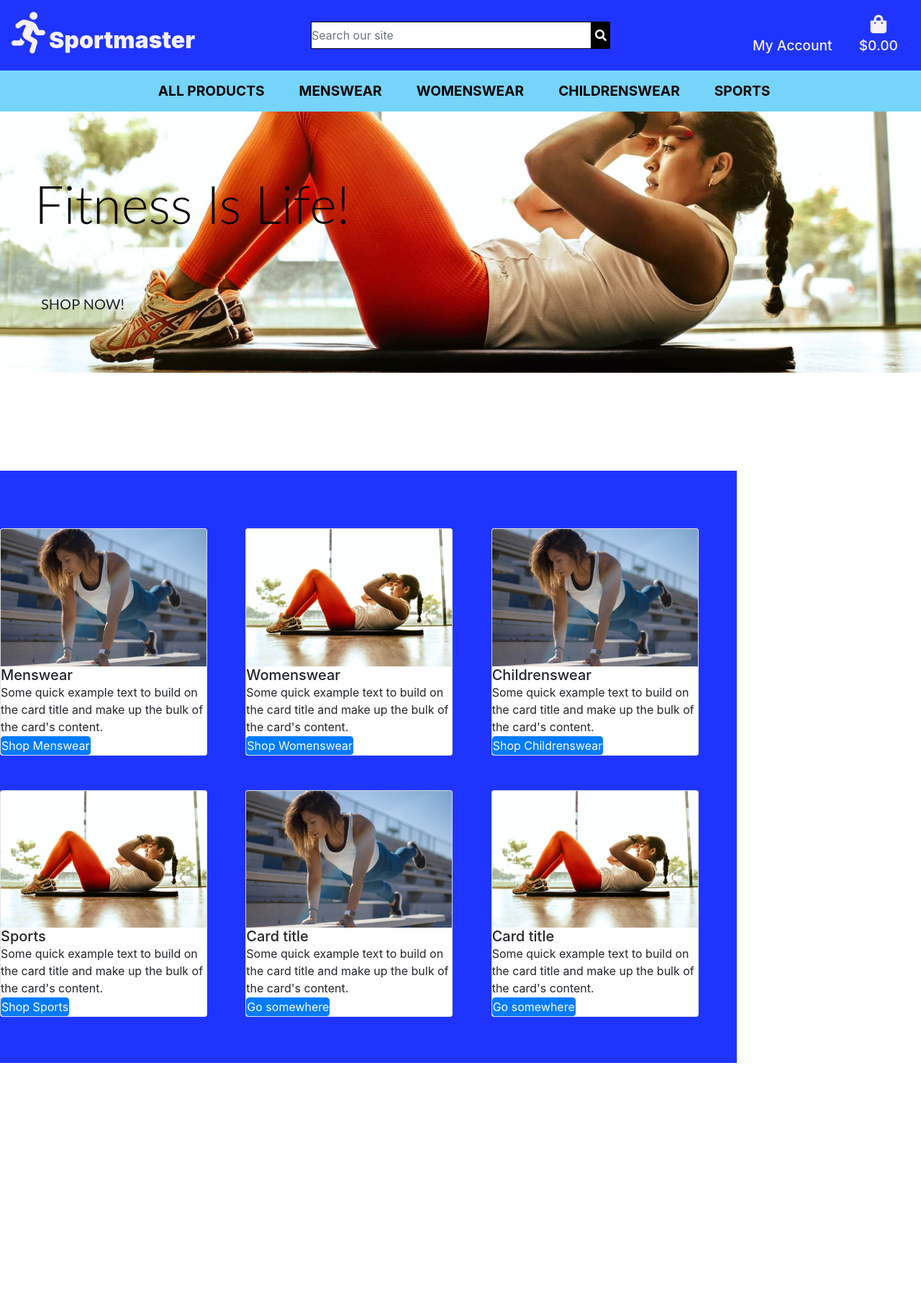
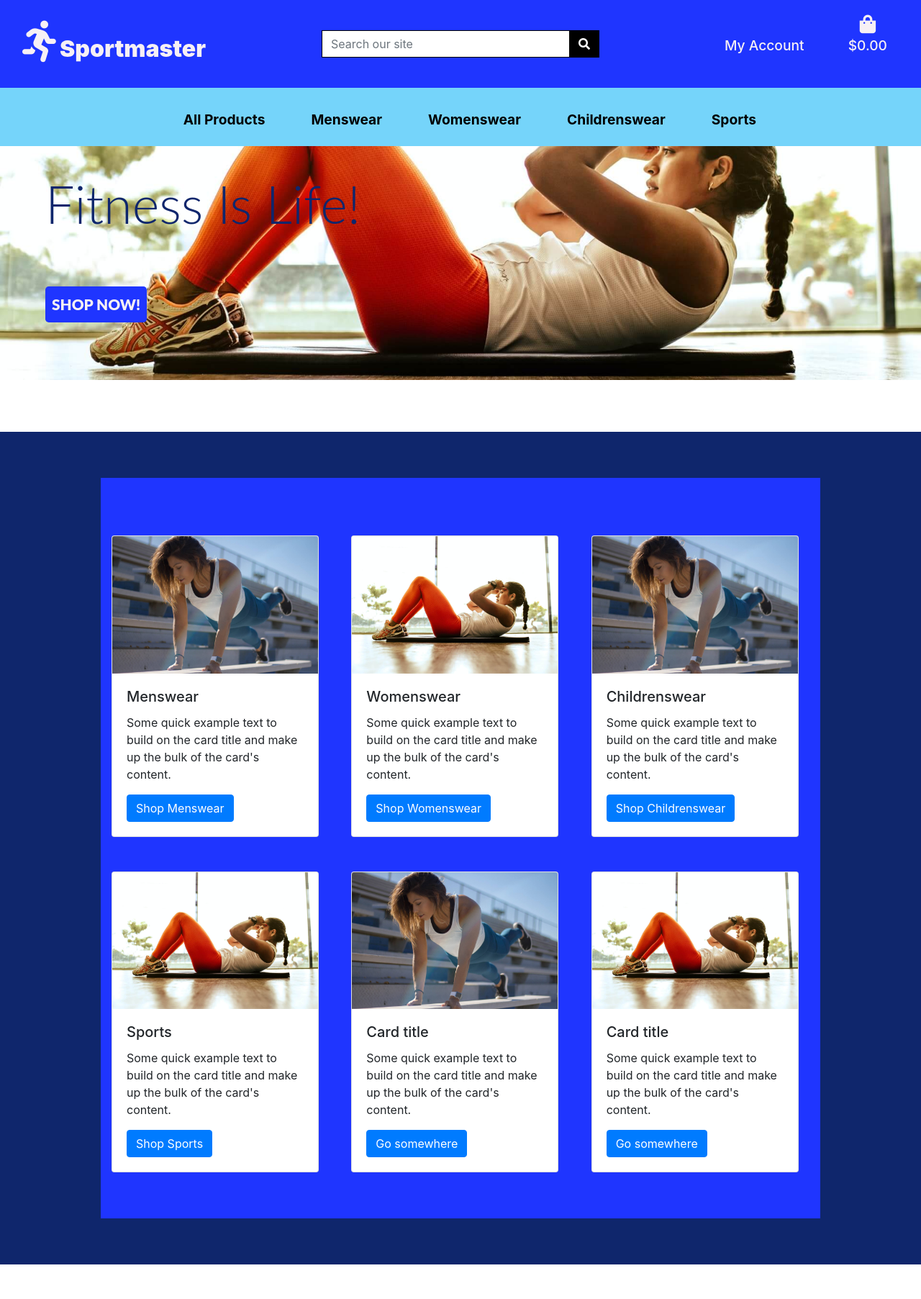
Before and after one commit to Code-Institute-Submissions/StephenJ2020-Sportmaster_JanResub, a Django app: page / in a window 1280 px wide. Shown: the whole page at 72% size. Before the commit the page ends 1477 px from the top, so only its background shows below. Run offline with Django 3.2, Linux system fonts and the light colour scheme; some libraries are stand-ins or nearby versions.

Commit message:
style: Add css for navbar hero image and body of index.html

```diff
--- a/static/css/base.css
+++ b/static/css/base.css
@@ -1,23 +1,28 @@
 
 * {
-  margin: 0 !important;
-  padding: 0 !important;
+  margin: 0;
+  padding: 0;
   border: 0;
   scroll-behavior: smooth;
   box-sizing: border-box;
   -webkit-box-sizing: border-box;
 }
 
-.hp-hero {
-  background: url("/media/homepage-hero.jpg") no-repeat center;
-  background-size: cover;
-  width: 100%;
-  height: auto;
-  height: calc(35vh - 506px);
-  min-height: 25vh;
-  bottom: 100px;
-  color: rgb(0, 0, 0);
-  font-family: 'Lato';
+
+/* site wide*/
+
+.bg-dark-blue {
+  /* background: #0f266c !important; */
+  background: #0f266c !important;
+  }
+
+  .bg-medium-blue {
+  background-color: #1f35ff !important;
+
+  }
+
+  .bg-light-blue {
+  background-color: #75d4fa !important;
   }
 
 
@@ -62,6 +67,34 @@
   border-bottom: 2px solid #c06ed8;
 }
 
+/* Hero Image */
+
+.hp-hero {
+  background: url("/media/homepage-hero.jpg") no-repeat center;
+  background-size: cover;
+  width: 100%;
+  height: auto;
+  height: calc(35vh - 506px);
+  min-height: 25vh;
+  bottom: 100px;
+  color: rgb(0, 0, 0);
+  font-family: 'Lato';
+}
+
+#cta {
+  color: #0f266c;
+}
+
+.btn-shop-now {
+  color: #f7f0f5;
+  background-color: #1f35ff;
+  font-weight: 900;
+  font-size: 1.3rem;
+}
+
+.btn-shop-now:hover {
+  color: #75d4fa;
+}
 
 .delivery {
   /* background: url("/media/delivery.png") no-repeat center center;
@@ -73,37 +106,17 @@
   }
 
 
-/* site wide*/
 
 
-
-.bg.dark-blue {
-background: #0f266c;
-}
-
-.bg-medium-blue {
-background-color: #1f35ff;
-
-}
-
-.bg-light-blue {
-background-color: #75d4fa;
-}
-
-
-
-
-
-
-.shop-now-button:hover,
+/* .shop-now-button:hover,
 .shop-now-button:active,
 .shop-now-button:focus,
 .btn-black:hover,
 .btn-black:active,
 .btn-black:focus {
-  background: #222;
-  color: white;
-}
+  background: #c06ed8;
+  color: #c06ed8;
+} */
 
 .btt-link,
 .update-link,
@@ -125,24 +138,24 @@
 
 
 /* from Bulma - ensures font awesome icons remain centered and consistent in size */
-.icon {
+/* .icon {
 align-items: center;
 display: inline-flex;
 justify-content: center;
 height: 1.5rem;
 width: 1.5rem;
-}
+} */
 
-.logo-font {
+/* .logo-font {
 text-transform: uppercase;
-}
+} */
 
-
+/*
 .shop-now-button {
 background: black;
 color: white;
 min-width: 260px;
-}
+} */
 
 .btn-black {
 background: black;
@@ -336,54 +349,24 @@
 }
 
 .allauth-form-inner-content a {
-color: #17a2b8; /* text-info */
+color: #75d4fa; /* text-info */
 }
 
 
-
-/* Product Form */
-
-/* .btn-file {
-position: relative;
-overflow: hidden;
-}
-
-.btn-file input[type="file"] {
-position: absolute;
-top: 0;
-right: 0;
-min-width: 100%;
-min-height: 100%;
-opacity: 0;
-cursor: pointer;
-} */
-
 .custom-checkbox .custom-control-label::before {
 border-radius: 0;
-border-color: #dc3545;
+border-color: #d12323;
 }
 
 .custom-checkbox .custom-control-input:checked~.custom-control-label::before {
-background-color: #dc3545;
-border-color: #dc3545;
+background-color: #d12323;
+border-color: #d12323;
 border-radius: 0;
 }
 
 
 
 
-
-
-/* pad the top a bit when navbar is collapsed on mobile */
-/* @media (max-width: 991px) {
-.header-container {
-    padding-top: 116px;
-}
-
-  body {
-      height: calc(100vh - 116px);
-  }
-} */
 
 /************************************************************************************************************************************************************/
 
@@ -397,7 +380,7 @@
     width: 100%;
     height: auto;
     /* height: calc(65vh - 116px); */
-    min-height: 57vh;
+    min-height: 60vh;
     bottom: 100px;
     color: rgb(0, 0, 0);
     font-family: 'Lato';
--- a/templates/base.html
+++ b/templates/base.html
@@ -50,7 +50,7 @@
     </head>
     <body>
         <header class="container-fluid fixed-top px-0">
-            <div class="row bg-medium-blue p-lg-3 d-none d-lg-flex w-100">
+            <div class="row bg-medium-blue mx-0 p-lg-3 d-none d-lg-flex w-100">
                 <div class="col-12 col-lg-4 my-auto py-1 py-lg-0">
 
                     <a class="navbar-logo" href="{% url 'home' %}"> <!--nav-link-->
@@ -117,7 +117,7 @@
                 </div>
             </div>
             <div class="row">
-                <nav class="navbar navbar-expand-lg navbar-light w-100 bg-light-blue">
+                <nav class="navbar navbar-expand-lg navbar-light w-100 bg-light-blue pt-2 pb-0">
                 <button class="navbar-toggler" type="button" data-toggle="collapse" data-target="#main-nav" aria-controls="main-nav" aria-expanded="false" aria-label="Toggle navigation">
                     <span class="navbar-toggler-icon"></span>
                 </button>
@@ -148,8 +148,10 @@
         {% block page_header %}
         {% endblock %}
 
+
         {% block content %}
         {% endblock %}
+
 
         {% block postloadjs %}
             <script type="text/javascript">
```
Lines whose indentation alone changed are shown as unchanged.
